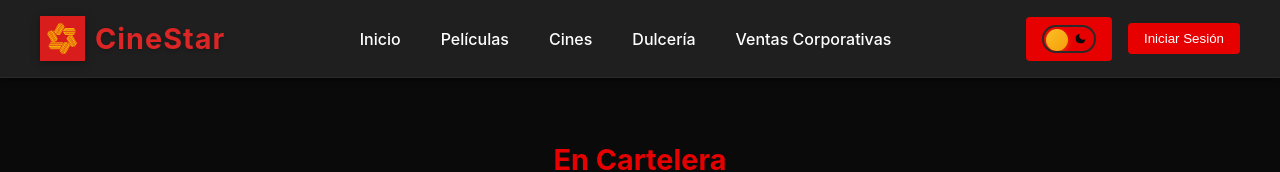
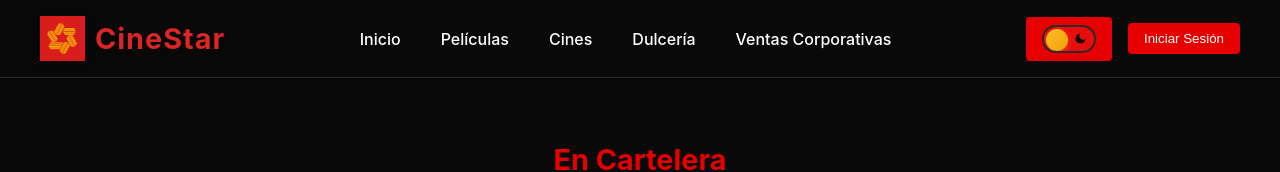
Before and after one commit to JuanLeo12/cine-frontend, a React (Create React App) app: page / in a window 1280 px wide. Shown: the top 172 px of the page. Built offline with nearby package versions, Linux system fonts and the light colour scheme; no server answers; the HTML template or start-up script is replaced by a standard one.

Commit message:
Fix: Fondo sutil del toggle con blur en vez de rojo

```diff
--- a/src/components/general/ThemeToggle.css
+++ b/src/components/general/ThemeToggle.css
@@ -23,7 +23,7 @@
   position: relative;
   width: 54px;
   height: 28px;
-  background: transparent;
+  background: rgba(255, 255, 255, 0.05);
   border-radius: 50px;
   border: 2px solid var(--color-border);
   padding: 2px;
@@ -32,6 +32,7 @@
   justify-content: space-between;
   overflow: hidden;
   transition: all 0.4s cubic-bezier(0.4, 0, 0.2, 1);
+  backdrop-filter: blur(10px);
 }
 
 .toggle-container:hover {
--- a/src/components/general/css/Navbar.css
+++ b/src/components/general/css/Navbar.css
@@ -1,6 +1,6 @@
 /* ======== NAVBAR PRINCIPAL ======== */
 .navbar {
-  background-color: var(--color-bg-elevated);
+  background: var(--color-bg-elevated);
   color: var(--color-text-primary);
   padding: 1rem 2rem;
   position: sticky;
@@ -10,6 +10,17 @@
   backdrop-filter: blur(10px);
   border-bottom: 1px solid var(--color-border);
   transition: all var(--transition-normal);
+}
+
+/* Glassmorphism effect para el navbar */
+[data-theme="dark"] .navbar {
+  background: rgba(10, 10, 10, 0.85);
+  backdrop-filter: blur(10px) saturate(180%);
+}
+
+[data-theme="light"] .navbar {
+  background: rgba(255, 255, 255, 0.85);
+  backdrop-filter: blur(10px) saturate(180%);
 }
 
 .nav-container {
```
